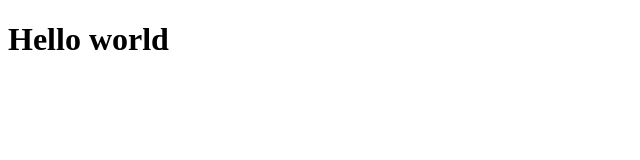
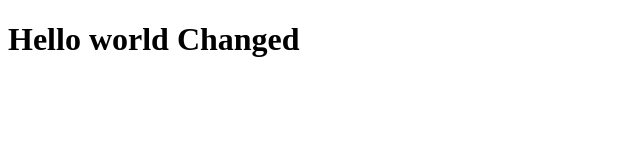
Before and after one commit to UmmeAiman15/demo, a plain HTML site: page index.html in a window 1280 px wide. Shown: the whole page, without its empty margins (0-640 px from the left). Drawn offline with Linux system fonts and the light colour scheme.

Commit message:
newversion

```diff
--- a/index.html
+++ b/index.html
@@ -6,6 +6,6 @@
     <title>Document</title>
 </head>
 <body>
-    <h1>Hello world </h1>
+    <h1>Hello world Changed</h1>
 </body>
 </html>
```
